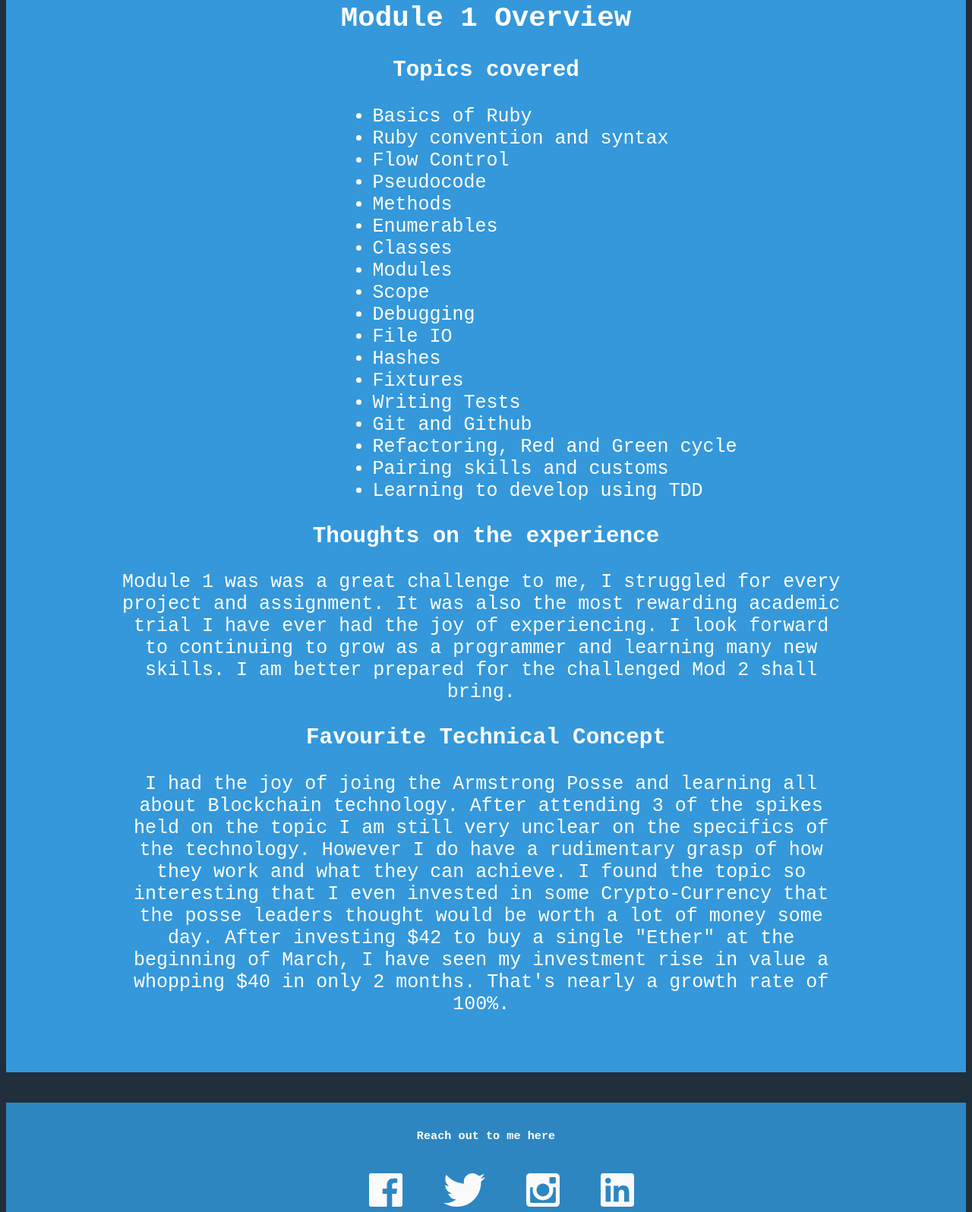
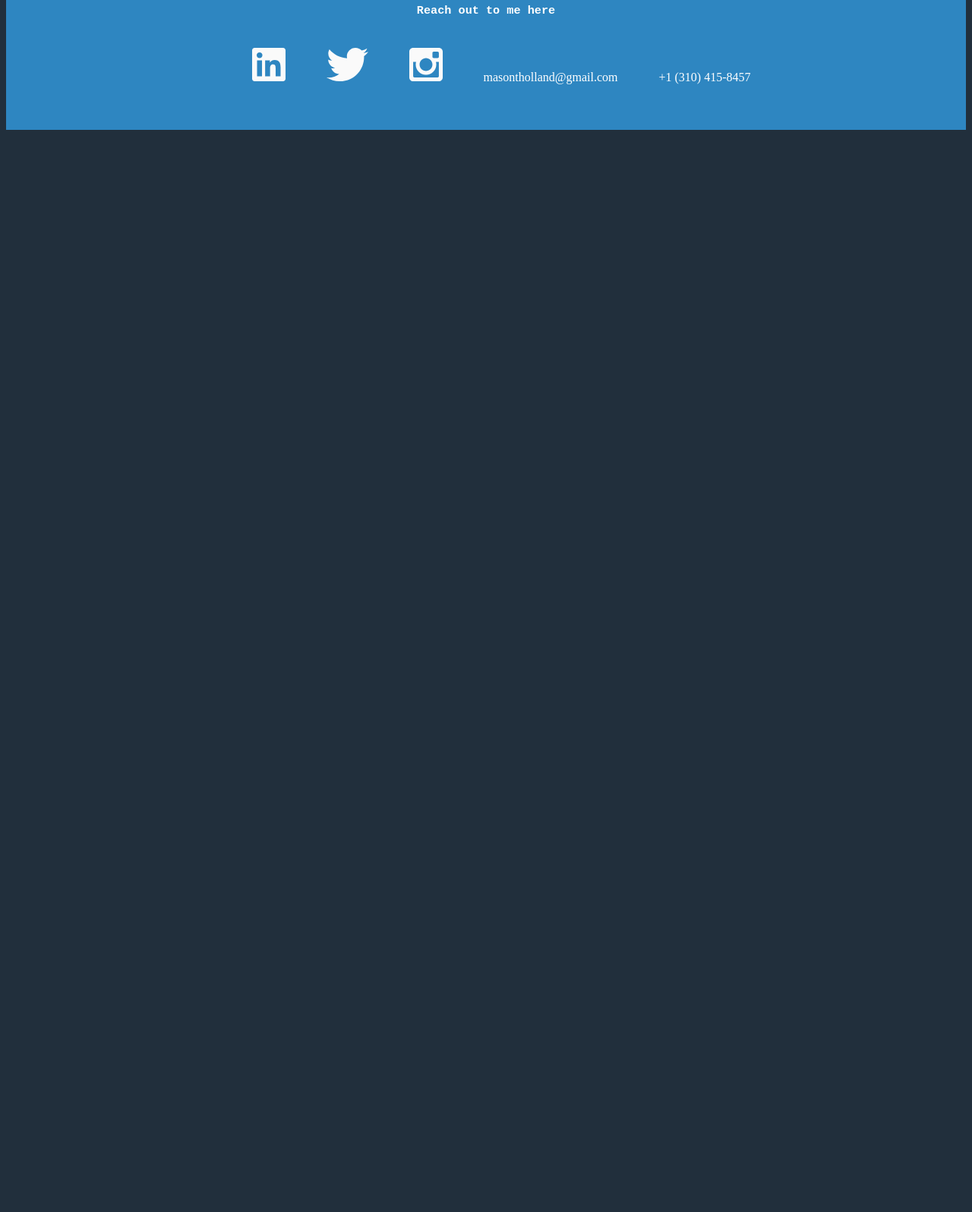
Before and after one commit to MasonHolland/MasonHolland.github.io, a plain HTML site: page index.html in a window 1280 px wide. Shown: the part 708-2304 px from the top of the page at 76% size. After the commit the page ends 887 px from the top, so only its background shows below. Drawn offline with Linux system fonts and the light colour scheme.

Commit message:
updates index, removes old content. Updates contact links

```diff
--- a/index.html
+++ b/index.html
@@ -7,61 +7,16 @@
 
   <body>
     <header>
-      <h1>Mason Holland's Blog</h1>
-      <section class="me">
-        <img src="images/me.jpg" alt="my face"/>
-      </section>
     </header>
-
-    <section class="mod-one">
-      <h2>Module 1 Overview</h2>
-      <h3>Topics covered</h3>
-      <ul>
-        <li>Basics of Ruby</li>
-        <li>Ruby convention and syntax</li>
-        <li>Flow Control</li>
-        <li>Pseudocode</li>
-        <li>Methods</li>
-        <li>Enumerables</li>
-        <li>Classes</li>
-        <li>Modules</li>
-        <li>Scope</li>
-        <li>Debugging</li>
-        <li>File IO</li>
-        <li>Hashes</li>
-        <li>Fixtures</li>
-        <li>Writing Tests</li>
-        <li>Git and Github</li>
-        <li>Refactoring, Red and Green cycle</li>
-        <li>Pairing skills and customs</li>
-        <li>Learning to develop using TDD</li>
-      </ul>
-      <h3>Thoughts on the experience</h3>
-      <p>Module 1 was was a great challenge to me, I struggled for every project
-         and assignment. It was also the most rewarding academic trial I have
-         ever had the joy of experiencing. I look forward to continuing to grow
-         as a programmer and learning many new skills. I am better prepared for
-         the challenged Mod 2 shall bring.
-      </p>
-      <h3>Favourite Technical Concept</h3>
-      <p>
-        I had the joy of joing the Armstrong Posse and learning all about Blockchain technology.
-        After attending 3 of the spikes held on the topic I am still very unclear on the specifics
-        of the technology. However I do have a rudimentary grasp of how they work and what they can
-        achieve. I found the topic so interesting that I even invested in some Crypto-Currency that
-        the posse leaders thought would be worth a lot of money some day. After investing $42 to buy
-        a single "Ether" at the beginning of March, I have seen my investment rise in value a whopping
-        $40 in only 2 months. That's nearly a growth rate of 100%.
-      </p>
-    </section>
 
     <footer>
       <h3>Reach out to me here</h3>
-      <ul>
-        <li><img src="images/facebook.svg"/></li>
-        <li><img src="images/twitter.svg"/></li>
-        <li><img src="images/instagram.svg"/></li>
-        <li><img src="images/linkedin.svg"/></li>
+      <ul class="contact-icons">
+        <li><a href="https://www.linkedin.com/in/mason-holland/"><img src="images/linkedin.svg"/></a></li>
+        <li><a href="https://twitter.com/MasonTHolland/"><img src="images/twitter.svg"/></a></li>
+        <li><a href="https://instagram.com/masonholland"><img src="images/instagram.svg"/></a></li>
+        <li>masontholland@gmail.com</li>
+        <li>+1 (310) 415-8457</li>
       </ul>
     </footer>
   </body>
```
